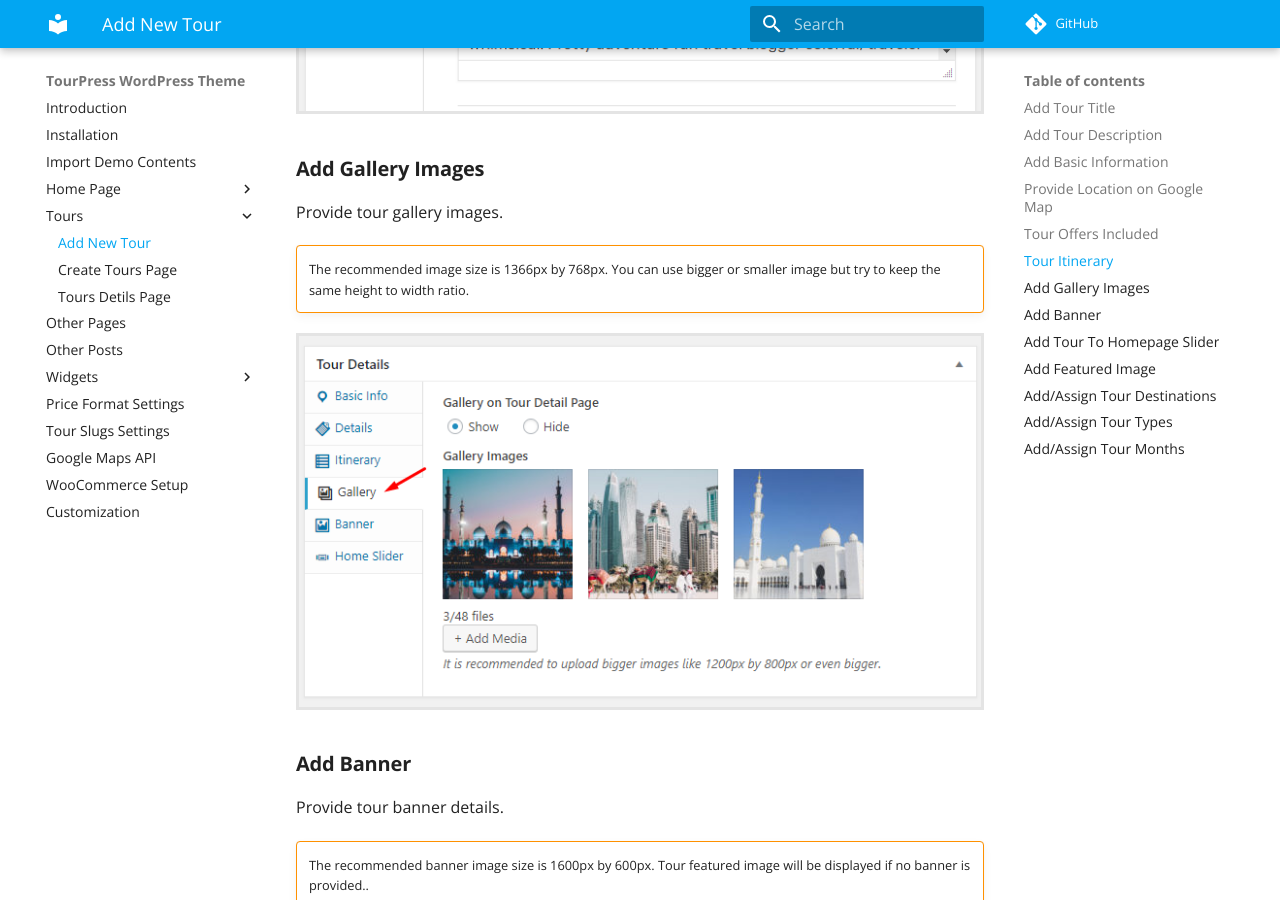
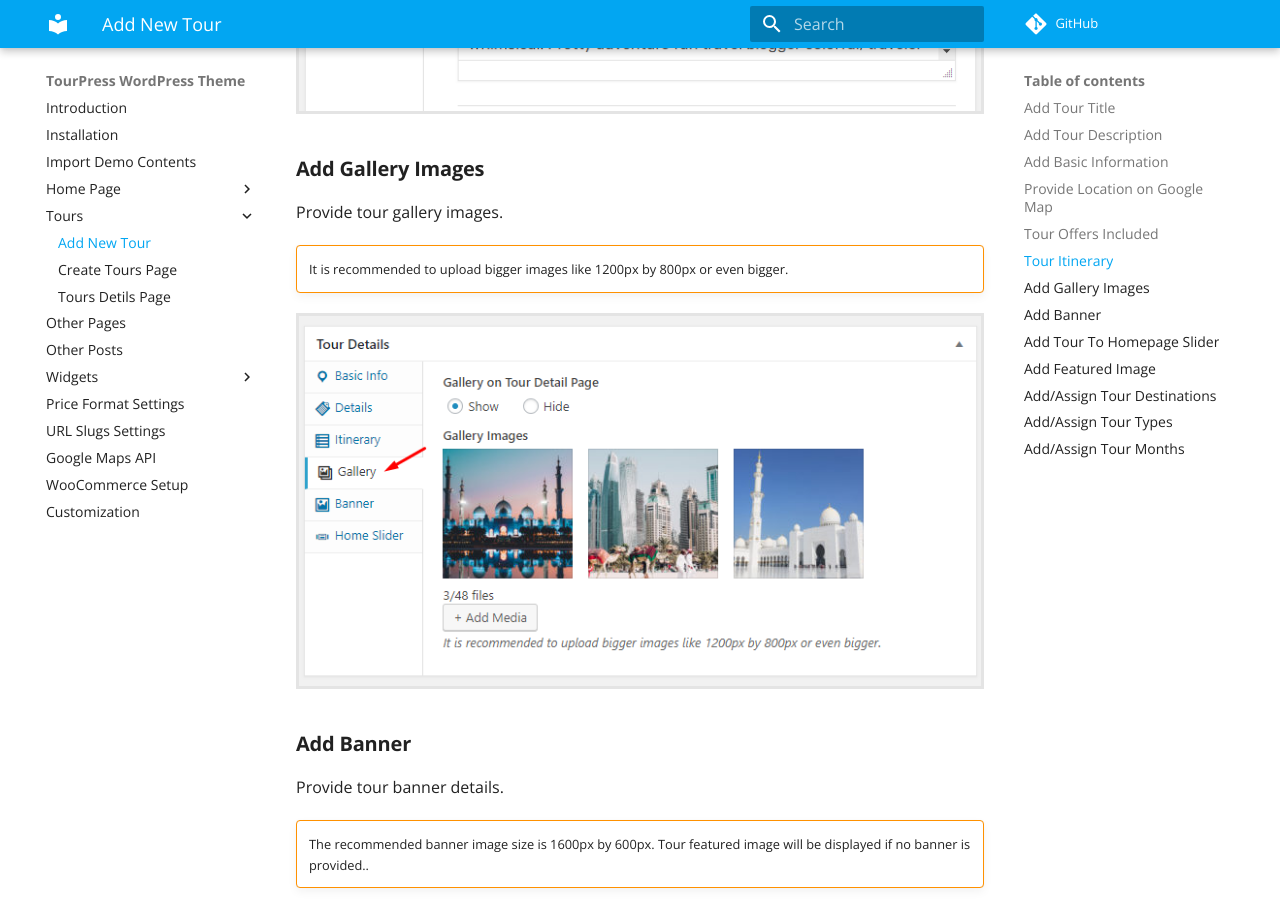
Before and after one commit to fahidjavid/doc-test, an MkDocs documentation site: the page built from docs/tour/add-tour.md, in a window 1280 px wide and 900 px high, scrolled down 3081 px. Built offline with MkDocs 1.6.1 and Material for MkDocs 9.7.7, drawn with Linux system fonts in a browser that asks for light colours; comment, search, counter and statistics services are not loaded; old or Windows-style settings are respelled for this version of MkDocs.

Commit message:
Gallery image size updated

```diff
--- a/docs/tour/add-tour.md
+++ b/docs/tour/add-tour.md
@@ -35,7 +35,7 @@ Add tour Itinerary, visits and places.
 Provide tour gallery images.
 
 !!! warning ""
-    The recommended image size is 1366px by 768px. You can use bigger or smaller image but try to keep the same height to width ratio.
+    It is recommended to upload bigger images like 1200px by 800px or even bigger.
 
 ![img](../img/tour-gallery.png)
 
--- a/mkdocs.yml
+++ b/mkdocs.yml
@@ -74,7 +74,7 @@ pages:
       - Tours Widget: widgets/tours.md
       - Tours Search: widgets/tours-search.md
     - Price Format Settings: tour/settings/price-format.md
-    - Tour Slugs Settings: tour/settings/tour-slugs.md
+    - URL Slugs Settings: tour/settings/tour-slugs.md
     - Google Maps API: tour/settings/tour-google-map-api.md
     - WooCommerce Setup: woocommerce.md
     - Customization: customization.md
```
